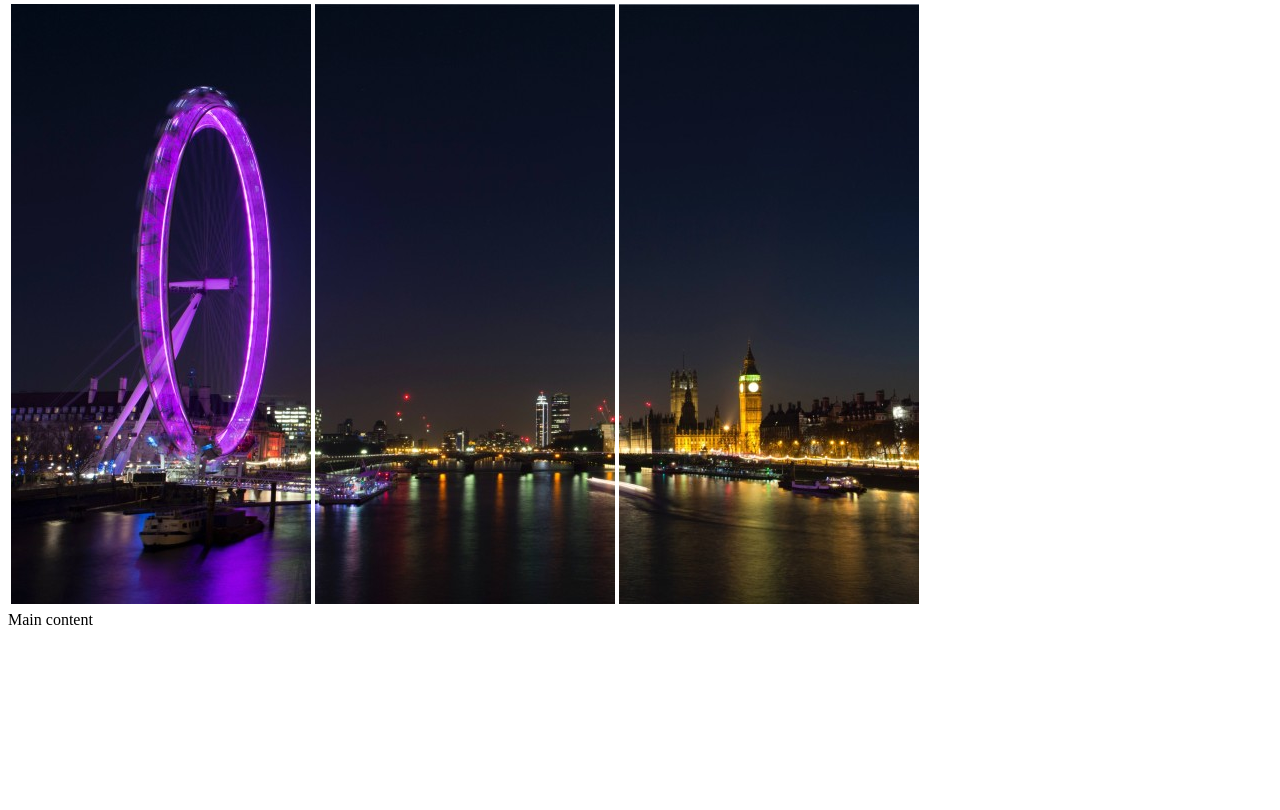
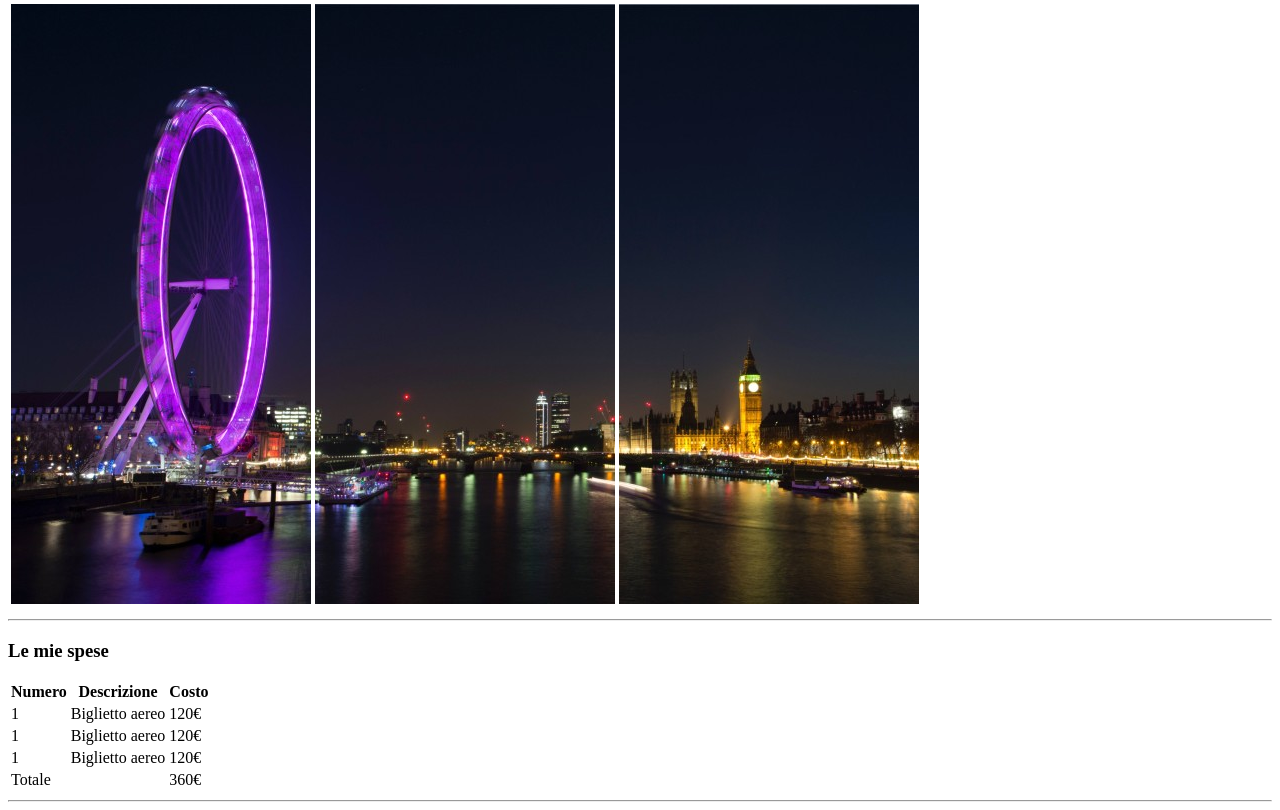
Before and after one commit to danielecolaci/html-london-trip, a plain HTML site: page index.html in a window 1280 px wide. Shown: the part 79-889 px from the top of the page. Before the commit the page ends 800 px from the top, so only its background shows below. Drawn offline with Linux system fonts and the light colour scheme.

Commit message:
Table spese

```diff
--- a/index.html
+++ b/index.html
@@ -26,8 +26,70 @@
         </table>
     </header>
 
+    <hr>
+
     <main>
-        Main content
+        <section>
+            <h3>
+                Le mie spese
+            </h3>
+            <table>
+                <tr>
+                    <th>
+                        Numero
+                    </th>
+                    <th>
+                        Descrizione
+                    </th>
+                    <th>
+                        Costo
+                    </th>
+                </tr>
+                <tr>
+                    <td>
+                        1
+                    </td>
+                    <td>
+                        Biglietto aereo
+                    </td>
+                    <td>
+                        120€
+                    </td>
+                </tr>
+                <tr>
+                    <td>
+                        1
+                    </td>
+                    <td>
+                        Biglietto aereo
+                    </td>
+                    <td>
+                        120€
+                    </td>
+                </tr>
+                <tr>
+                    <td>
+                        1
+                    </td>
+                    <td>
+                        Biglietto aereo
+                    </td>
+                    <td>
+                        120€
+                    </td>
+                </tr>
+                <tr>
+                    <td>
+                        Totale
+                    </td>
+                    <td></td>
+                    <td>
+                        360€
+                    </td>
+                </tr>
+            </table>
+        </section>
+        <hr>
     </main>
 
 
```
